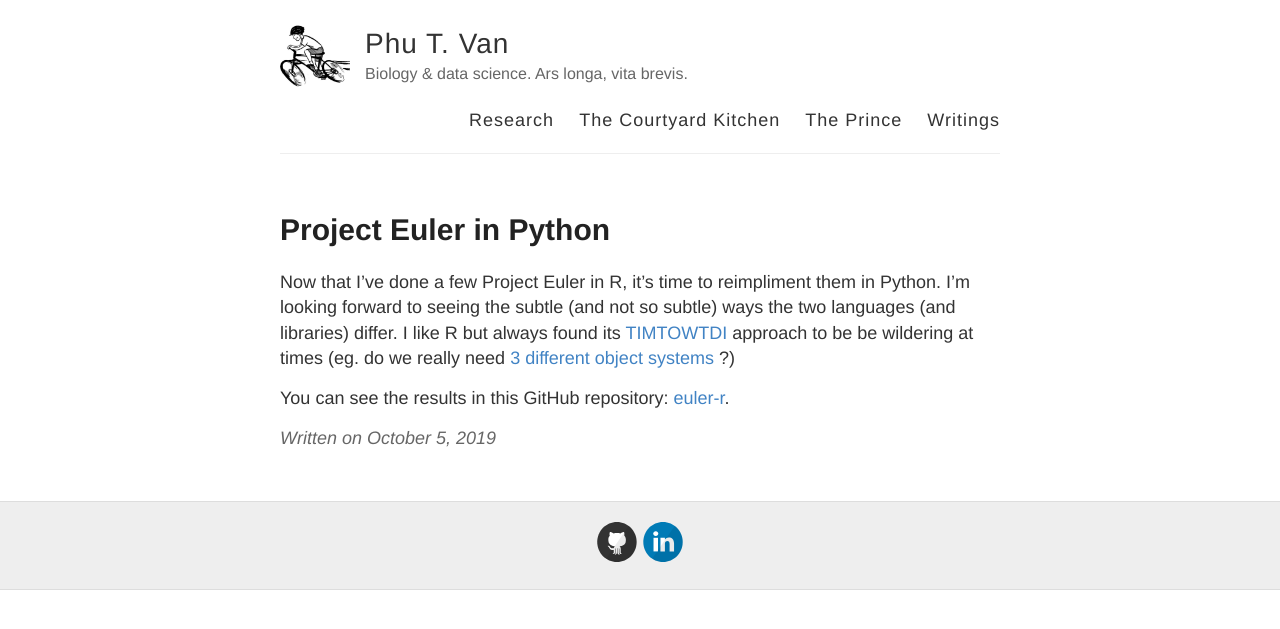
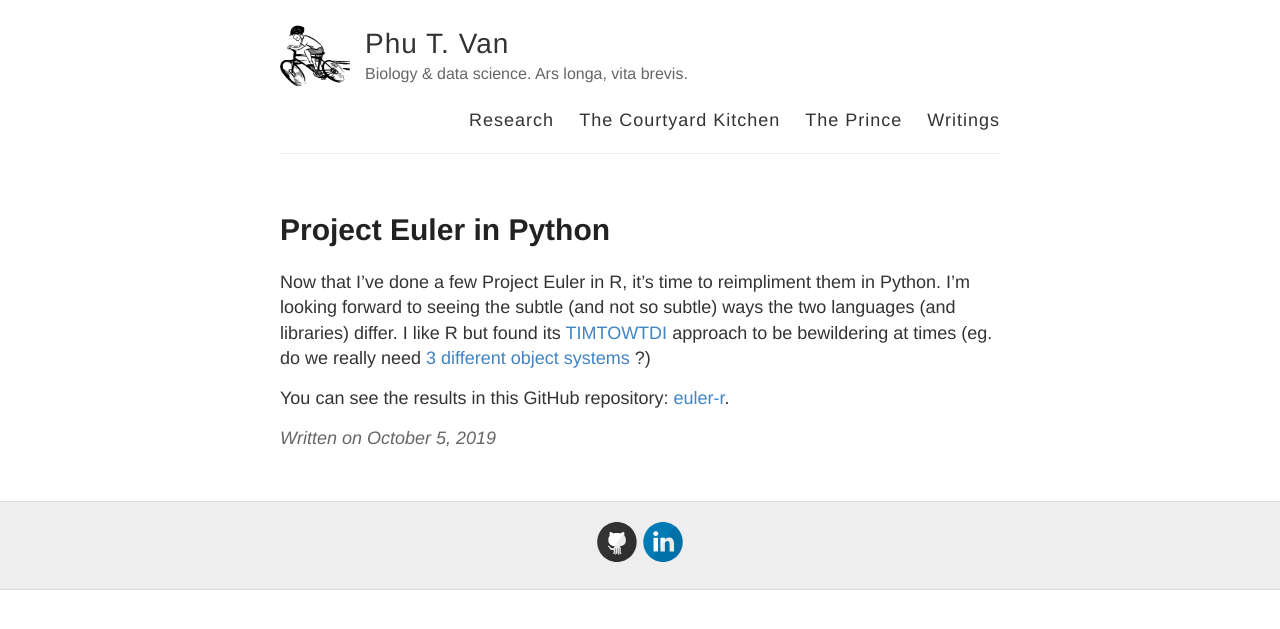
Before and after one commit to ptvan/ptvan.github.io, a Jekyll site: the page built from _posts/2019-10-05-project-euler-in-Python.md, in a window 1280 px wide. Shown: the top 629 px of the page. Built offline with Jekyll 4.4.1, drawn with Linux system fonts in a browser that asks for light colours.

Commit message:
updated Project Euler in Python

```diff
--- a/_posts/2019-10-05-project-euler-in-Python.md
+++ b/_posts/2019-10-05-project-euler-in-Python.md
@@ -3,6 +3,6 @@ layout: post
 title: Project Euler in Python
 ---
 
-Now that I've done a few Project Euler in R, it's time to reimpliment them in Python. I'm looking forward to seeing the subtle (and not so subtle) ways the two languages (and libraries) differ. I like R but always found its [TIMTOWTDI](https://en.wikipedia.org/wiki/There%27s_more_than_one_way_to_do_it) approach to be be wildering at times (eg. do we really need [3 different object systems](http://adv-r.had.co.nz/OO-essentials.html) ?)
+Now that I've done a few Project Euler in R, it's time to reimpliment them in Python. I'm looking forward to seeing the subtle (and not so subtle) ways the two languages (and libraries) differ. I like R but found its [TIMTOWTDI](https://en.wikipedia.org/wiki/There%27s_more_than_one_way_to_do_it) approach to be bewildering at times (eg. do we really need [3 different object systems](http://adv-r.had.co.nz/OO-essentials.html) ?)
 
 You can see the results in this GitHub repository: [euler-r](https://github.com/ptvan/euler-python).
```
